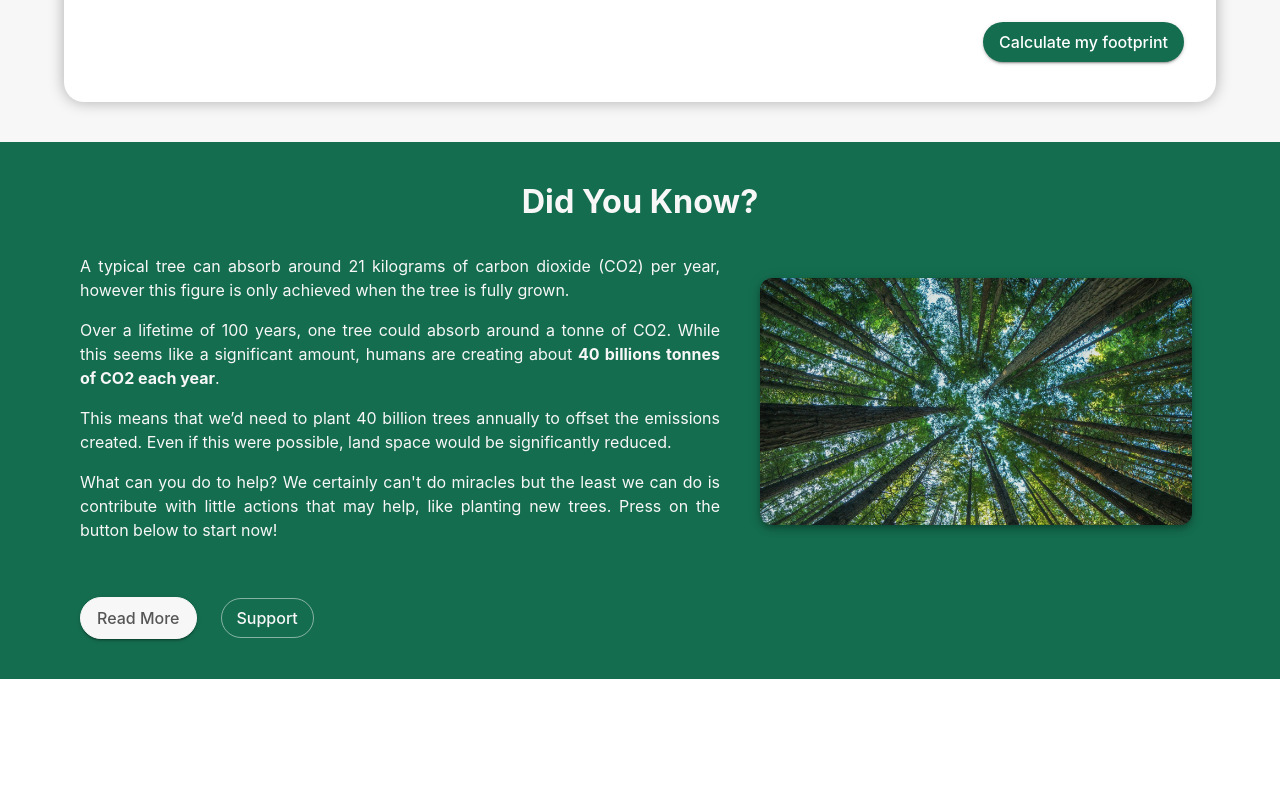
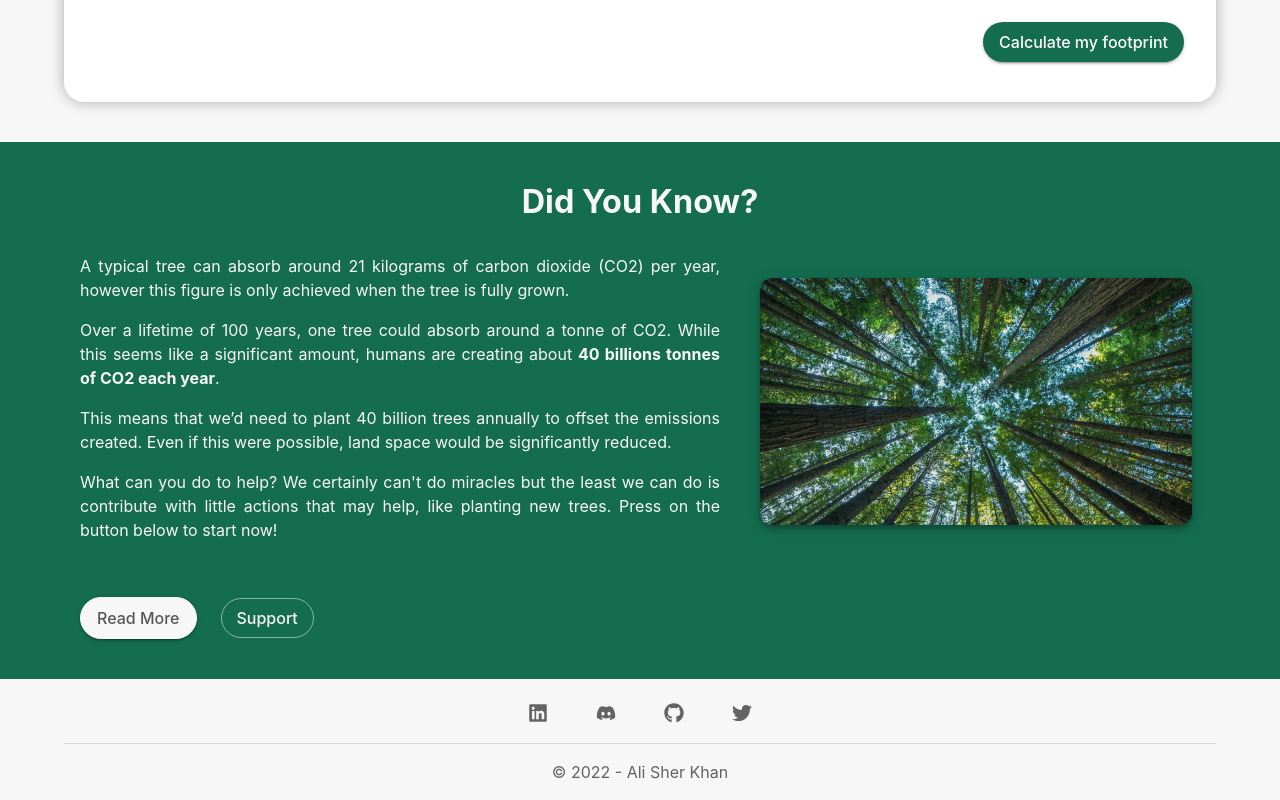
Before and after one commit to alisherkhan98/frintend-final-project, a React (Create React App) app: page / in a window 1280 px wide. Shown: the part 1106-1906 px from the top of the page. Before the commit the page ends 1785 px from the top, so only its background shows below. Built offline with nearby package versions, Linux system fonts and the light colour scheme; no server answers.

Commit message:
added footer

```diff
--- a/src/App.js
+++ b/src/App.js
@@ -7,6 +7,7 @@ import Calculator from "./components/Calculator";
 import DidYouKnow from "./components/DidYouKnow";
 import Theme from "./Theme";
 import MyAlert from "./components/MyAlert";
+import Footer from "./components/Footer";
 // redux
 import { useSelector } from "react-redux";
 import ResultCards from "./components/ResultCards";
@@ -36,6 +37,7 @@ function App() {
       )}
       {footprintDetails && !isFetchingFootprint && <ResultCards />}
       <DidYouKnow />
+      <Footer />
     </Theme>
   );
 }
--- /dev/null
+++ b/src/components/Footer.js
@@ -0,0 +1,72 @@
+// react
+import React from "react";
+// MUI
+import {
+  Box,
+  Container,
+  Divider,
+  Link,
+  Stack,
+  Typography,
+} from "@mui/material";
+// icons
+import { FaDiscord, FaGithub, FaLinkedin, FaTwitter } from "react-icons/fa";
+
+function Footer() {
+  return (
+    <Box sx={{ backgroundColor: "neutral.main" }}>
+      <Container>
+        <Stack>
+          <Stack direction="row" justifyContent="center" pb={2} pt={3}>
+            <Link
+              color="text.secondary"
+              sx={{
+                mx: 3,
+              }}
+              href="https://www.linkedin.com/in/ali-sher-khan-1331a8205/"
+              target="_blank"
+            >
+              <FaLinkedin size="20px" />
+            </Link>
+            <Link
+              color="text.secondary"
+              sx={{
+                mx: 3,
+              }}
+              href="https://discordapp.com/users/Metaxa#5113"
+              target="_blank"
+            >
+              <FaDiscord size="20px" />
+            </Link>
+            <Link
+              sx={{
+                mx: 3,
+              }}
+              color="text.secondary"
+              href="https://github.com/alisherkhan98"
+              target="_blank"
+            >
+              <FaGithub size="20px" />
+            </Link>
+            <Link
+              sx={{
+                mx: 3,
+              }}
+              color="text.secondary"
+              href="https://twitter.com/AliSher03212351"
+              target="_blank"
+            >
+              <FaTwitter size="20px" />
+            </Link>
+          </Stack>
+          <Divider sx={{ color: "neutral.main" }} />
+          <Typography color="text.secondary" textAlign="center" p={2}>
+            © 2022 - Ali Sher Khan
+          </Typography>
+        </Stack>
+      </Container>
+    </Box>
+  );
+}
+
+export default Footer;
```
